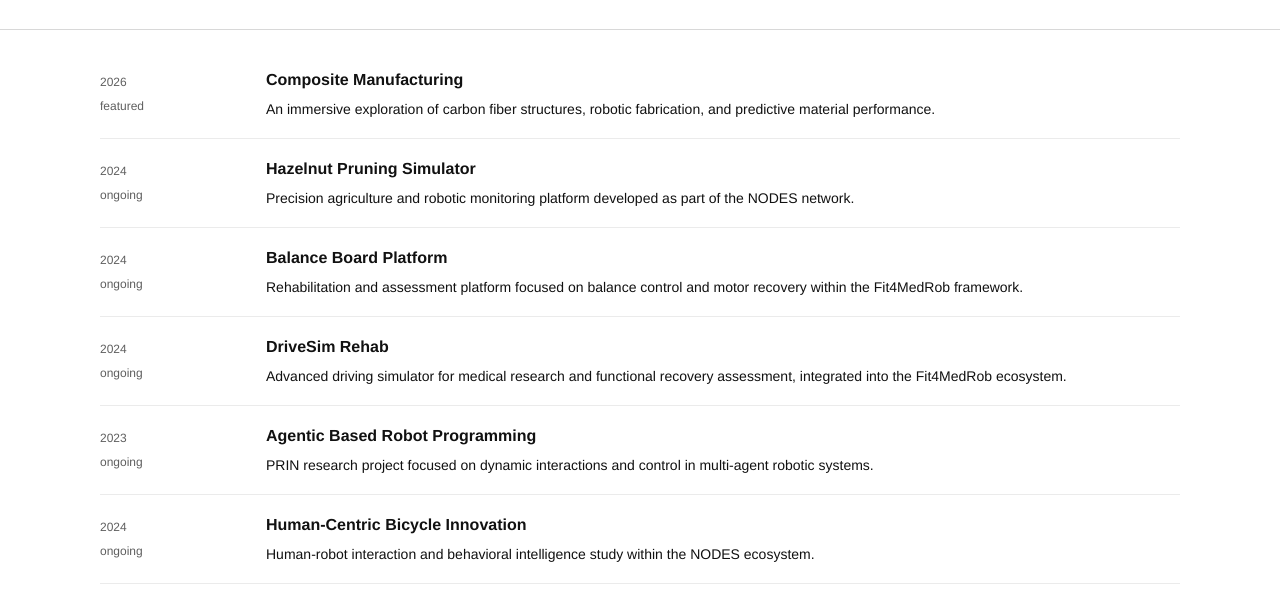
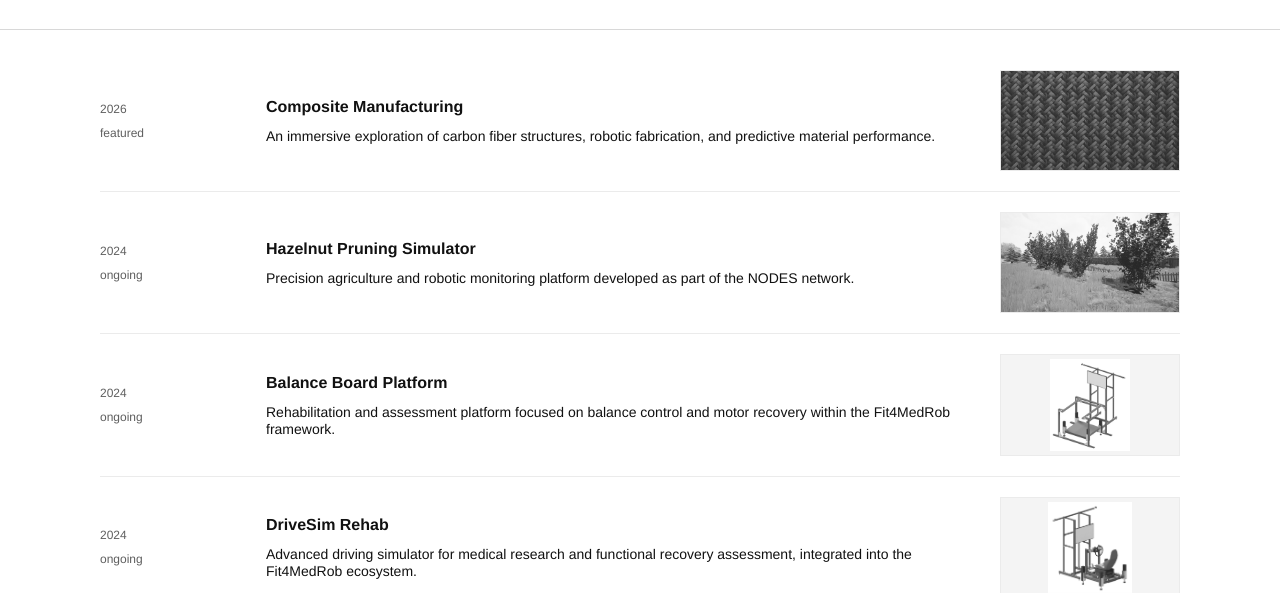
Before and after one commit to giuliettinicola/ramslab-site, an Astro site: page /ramslab-site/activities in a window 1280 px wide. Shown: the part 219-812 px from the top of the page. Built offline with nearby package versions, Linux system fonts and the light colour scheme; Astro itself is replaced by a stand-in of ours; sample sign-in values are in the browser's storage.

Commit message:
feat: add elegant activity thumbnails with premium grayscale transitions

```diff
--- a/src/pages/activities/index.astro
+++ b/src/pages/activities/index.astro
@@ -10,6 +10,14 @@ const activities = (await getCollection('activities')).sort((a, b) => {
   if (a.data.featured !== b.data.featured) return Number(b.data.featured) - Number(a.data.featured);
   return (b.data.year ?? 0) - (a.data.year ?? 0);
 });
+
+const getActivityHref = (activityId: string) => {
+  const slug = entrySlug(activityId);
+  if (slug === 'demetra-nodes') return withBase('/activities/demetra/');
+  if (slug === 'carbon-fiber') return withBase('/activities/composite-manufacturing/');
+  if (slug === 'dynamica-prin') return withBase('/activities/dynamica/');
+  return withBase(`/activities/${slug}/`);
+};
 ---
 
 <BaseLayout title="Activities — RAMSLAB">
@@ -33,15 +41,20 @@ const activities = (await getCollection('activities')).sort((a, b) => {
             </div>
             <div class="project-content-middle">
               <h2 class="projects-text-link-bold-plus project-title-link">
-                {(() => {
-                  const href = entrySlug(activity.id) === 'demetra-nodes' ? withBase('/activities/demetra/') :
-                    entrySlug(activity.id) === 'carbon-fiber' ? withBase('/activities/composite-manufacturing/') :
-                    undefined;
-                  return href ? <a href={href}>{activity.data.title}</a> : activity.data.title;
-                })()}
+                <a href={getActivityHref(activity.id)}>{activity.data.title}</a>
               </h2>
               {activity.data.excerpt && <p class="projects-text-link-header">{activity.data.excerpt}</p>}
             </div>
+            {activity.data.cover && (
+              <a href={getActivityHref(activity.id)} class="project-image-right">
+                <img
+                  src={withBase(activity.data.cover)}
+                  alt={activity.data.title}
+                  class={activity.data.coverFit === 'contain' ? 'fit-contain' : 'fit-cover'}
+                  loading="lazy"
+                />
+              </a>
+            )}
           </article>
         ))}
       </div>
--- a/src/styles/global.css
+++ b/src/styles/global.css
@@ -1178,6 +1178,38 @@ ol {
   flex-shrink: 0;
 }
 
+.project-image-right {
+  display: block;
+  width: 180px;
+  aspect-ratio: 16 / 9;
+  flex-shrink: 0;
+  overflow: hidden;
+  border: 1px solid var(--line-soft);
+}
+
+.project-image-right img {
+  width: 100%;
+  height: 100%;
+  transition: filter 0.4s cubic-bezier(0.16, 1, 0.3, 1), transform 0.4s cubic-bezier(0.16, 1, 0.3, 1);
+  filter: grayscale(100%) opacity(0.85);
+}
+
+.project-image-right img.fit-cover {
+  object-fit: cover;
+}
+
+.project-image-right img.fit-contain {
+  object-fit: contain;
+  background-color: var(--surface);
+  padding: 4px;
+}
+
+/* Hover effects */
+.project-item-row:hover .project-image-right img {
+  filter: grayscale(0%) opacity(1);
+  transform: scale(1.05);
+}
+
 @media (max-width: 1180px) {
   .projects-header-container {
     padding-left: 0;
@@ -1193,6 +1225,11 @@ ol {
     gap: 12px;
     flex-wrap: wrap;
   }
+  .project-image-right {
+    width: 100%;
+    max-width: 320px;
+    margin-top: 8px;
+  }
 }
 
 .hover-underline:hover {
```
